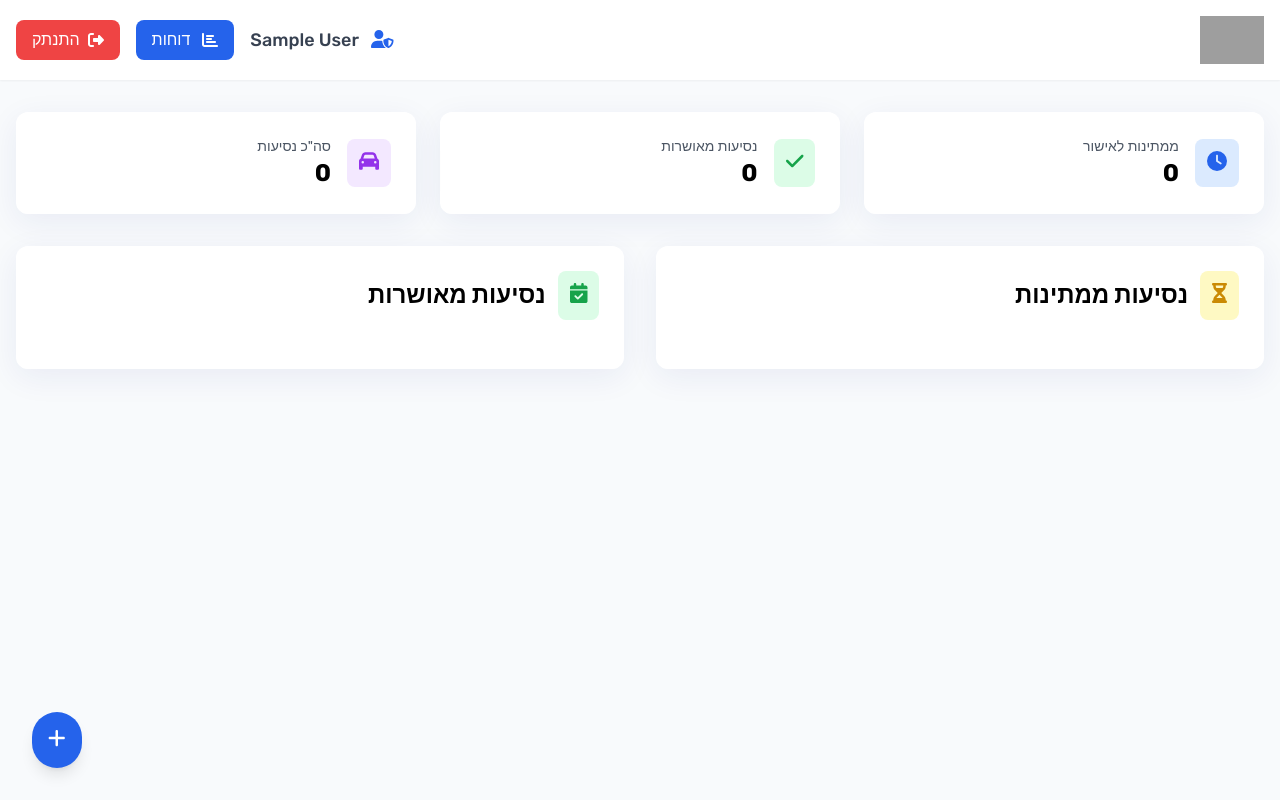
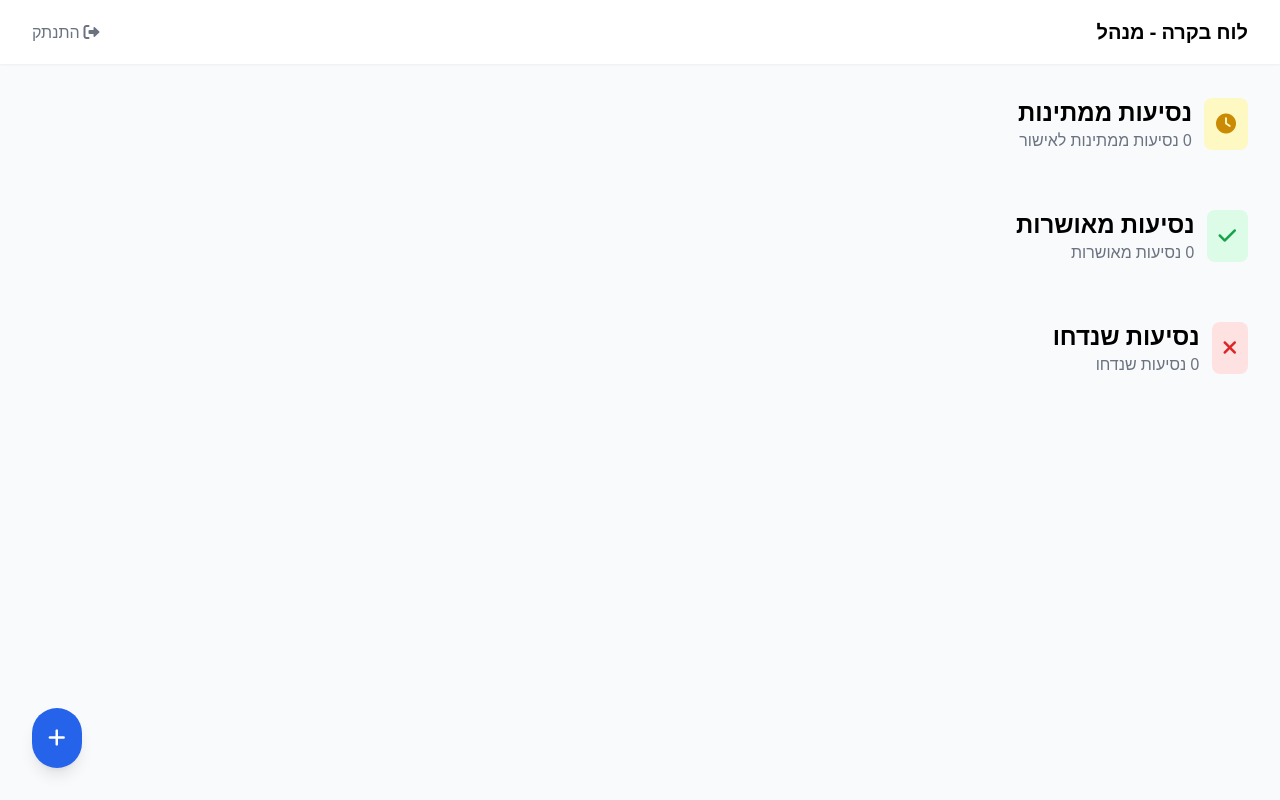
Before and after one commit to naorbarzion/haluza, a Flask app: page /admin/dashboard in a window 1280 px wide. Run offline with Flask 3, Linux system fonts and the light colour scheme; the visitor is signed in with stand-in values (Sample User, id 1); data that the repository does not hold is empty; some libraries are stand-ins or nearby versions; grey boxes are pictures that could not be loaded.

Commit message:
Update admin_dashboard.html

```diff
--- a/templates/admin_dashboard.html
+++ b/templates/admin_dashboard.html
@@ -2,164 +2,80 @@
 <html lang="he" dir="rtl">
 <head>
     <meta charset="UTF-8">
-    <meta name="viewport" content="width=device-width, initial-scale=1">
-    <title>ניהול נסיעות - Tracer</title>
+    <meta name="viewport" content="width=device-width, initial-scale=1.0">
+    <title>לוח בקרה - מנהל</title>
     <script src="https://cdn.tailwindcss.com"></script>
-    <script src="https://cdnjs.cloudflare.com/ajax/libs/font-awesome/6.5.1/js/all.min.js"></script>
-    <link href="https://fonts.googleapis.com/css2?family=Rubik:wght@300;400;500;600;700&display=swap" rel="stylesheet">
-    <style>
-        body {
-            font-family: 'Rubik', sans-serif;
-            background-color: #f8fafc;
-        }
-
-        .glass-card {
-            background: rgba(255, 255, 255, 0.95);
-            backdrop-filter: blur(10px);
-            -webkit-backdrop-filter: blur(10px);
-            border: 1px solid rgba(255, 255, 255, 0.18);
-            box-shadow: 0 8px 32px 0 rgba(31, 38, 135, 0.07);
-        }
-
-        .trip-card {
-            transition: all 0.3s ease;
-        }
-
-        .trip-card:hover {
-            transform: translateY(-2px);
-        }
-
-        @keyframes slideIn {
-            from {
-                opacity: 0;
-                transform: translateY(20px);
-            }
-            to {
-                opacity: 1;
-                transform: translateY(0);
-            }
-        }
-
-        .slide-in {
-            animation: slideIn 0.5s ease-out forwards;
-        }
-
-        .modal-overlay {
-            background: rgba(0, 0, 0, 0.5);
-            backdrop-filter: blur(4px);
-            -webkit-backdrop-filter: blur(4px);
-        }
-
-        .date-picker {
-            border: 1px solid #e2e8f0;
-            border-radius: 0.5rem;
-            padding: 0.5rem;
-            width: 100%;
-        }
-
-        .date-picker:focus {
-            outline: none;
-            border-color: #3b82f6;
-            box-shadow: 0 0 0 2px rgba(59, 130, 246, 0.1);
-        }
-    </style>
+    <link rel="stylesheet" href="https://cdnjs.cloudflare.com/ajax/libs/font-awesome/6.0.0/css/all.min.css">
 </head>
-<body>
-<!-- Header -->
-<header class="bg-white shadow-sm">
-    <div class="max-w-7xl mx-auto px-4 py-4">
-        <div class="flex justify-between items-center">
-            <img src="https://tracer.co.il/wp-content/uploads/elementor/thumbs/Logo-H-p8d906f0bmrgobnn9uwquzibery89mtbvr1plpc910.png"
-                 alt="Tracer Logo"
-                 class="h-12">
-
-            <div class="flex items-center gap-4">
-                <div class="text-lg font-medium text-gray-700">
-                    <i class="fas fa-user-shield text-blue-600 ml-2"></i>
-                    <span>{{ full_name }}</span>
+<body class="bg-gray-50">
+    <nav class="bg-white shadow-sm">
+        <div class="max-w-7xl mx-auto px-4 sm:px-6 lg:px-8">
+            <div class="flex justify-between h-16">
+                <div class="flex items-center">
+                    <h1 class="text-xl font-bold">לוח בקרה - מנהל</h1>
                 </div>
-                <!-- כפתור דוחות -->
-                <a href="{{ url_for('reports') }}"
-                   class="bg-blue-600 text-white px-4 py-2 rounded-lg hover:bg-blue-700 transition-colors flex items-center gap-2">
-                    <i class="fas fa-chart-bar ml-1"></i>
-                    דוחות
-                </a>
-                <a href="{{ url_for('logout') }}"
-                   class="bg-red-500 text-white px-4 py-2 rounded-lg hover:bg-red-600 transition-colors flex items-center gap-2">
-                    <i class="fas fa-sign-out-alt"></i>
-                    התנתק
-                </a>
-            </div>
-        </div>
-    </div>
-</header>
-
-    <!-- Main Content -->
-    <main class="max-w-7xl mx-auto px-4 py-8">
-        <!-- Stats Overview -->
-        <div class="grid grid-cols-1 md:grid-cols-3 gap-6 mb-8">
-            <div class="glass-card rounded-xl p-6">
                 <div class="flex items-center gap-4">
-                    <div class="bg-blue-100 p-3 rounded-lg">
-                        <i class="fas fa-clock text-blue-600 text-xl"></i>
-                    </div>
-                    <div>
-                        <h3 class="text-sm text-gray-600">ממתינות לאישור</h3>
-                        <p class="text-2xl font-bold" id="pendingCount">0</p>
-                    </div>
-                </div>
-            </div>
-
-            <div class="glass-card rounded-xl p-6">
-                <div class="flex items-center gap-4">
-                    <div class="bg-green-100 p-3 rounded-lg">
-                        <i class="fas fa-check text-green-600 text-xl"></i>
-                    </div>
-                    <div>
-                        <h3 class="text-sm text-gray-600">נסיעות מאושרות</h3>
-                        <p class="text-2xl font-bold" id="approvedCount">0</p>
-                    </div>
-                </div>
-            </div>
-
-            <div class="glass-card rounded-xl p-6">
-                <div class="flex items-center gap-4">
-                    <div class="bg-purple-100 p-3 rounded-lg">
-                        <i class="fas fa-car text-purple-600 text-xl"></i>
-                    </div>
-                    <div>
-                        <h3 class="text-sm text-gray-600">סה"כ נסיעות</h3>
-                        <p class="text-2xl font-bold" id="totalCount">0</p>
-                    </div>
+                    <a href="/logout" class="text-gray-500 hover:text-gray-700">
+                        <i class="fas fa-sign-out-alt ml-1"></i>התנתק
+                    </a>
                 </div>
             </div>
         </div>
+    </nav>
 
-        <!-- Pending and Approved Trips -->
-        <div class="grid grid-cols-1 lg:grid-cols-2 gap-8">
-            <!-- Pending Trips -->
-            <div class="glass-card rounded-xl p-6">
+    <main class="max-w-7xl mx-auto px-4 sm:px-6 lg:px-8 py-8">
+        <div class="grid grid-cols-1 gap-8">
+            <!-- נסיעות ממתינות -->
+            <div>
                 <div class="flex items-center gap-3 mb-6">
                     <div class="bg-yellow-100 p-3 rounded-lg">
-                        <i class="fas fa-hourglass-half text-yellow-600 text-xl"></i>
+                        <i class="fas fa-clock text-yellow-600 text-xl"></i>
                     </div>
-                    <h2 class="text-2xl font-bold">נסיעות ממתינות</h2>
+                    <div>
+                        <h2 class="text-2xl font-bold">נסיעות ממתינות</h2>
+                        <p class="text-gray-500">
+                            <span id="pendingCount">0</span> נסיעות ממתינות לאישור
+                        </p>
+                    </div>
                 </div>
                 <div id="pendingTrips" class="space-y-4">
                     <!-- Pending trips will be loaded here -->
                 </div>
             </div>
 
-            <!-- Approved Trips -->
-            <div class="glass-card rounded-xl p-6">
+            <!-- נסיעות מאושרות -->
+            <div>
                 <div class="flex items-center gap-3 mb-6">
                     <div class="bg-green-100 p-3 rounded-lg">
-                        <i class="fas fa-calendar-check text-green-600 text-xl"></i>
+                        <i class="fas fa-check text-green-600 text-xl"></i>
                     </div>
-                    <h2 class="text-2xl font-bold">נסיעות מאושרות</h2>
+                    <div>
+                        <h2 class="text-2xl font-bold">נסיעות מאושרות</h2>
+                        <p class="text-gray-500">
+                            <span id="approvedCount">0</span> נסיעות מאושרות
+                        </p>
+                    </div>
                 </div>
                 <div id="approvedTrips" class="space-y-4">
                     <!-- Approved trips will be loaded here -->
+                </div>
+            </div>
+
+            <!-- נסיעות שנדחו -->
+            <div>
+                <div class="flex items-center gap-3 mb-6">
+                    <div class="bg-red-100 p-3 rounded-lg">
+                        <i class="fas fa-times text-red-600 text-xl"></i>
+                    </div>
+                    <div>
+                        <h2 class="text-2xl font-bold">נסיעות שנדחו</h2>
+                        <p class="text-gray-500">
+                            <span id="rejectedCount">0</span> נסיעות שנדחו
+                        </p>
+                    </div>
+                </div>
+                <div id="rejectedTrips" class="space-y-4">
+                    <!-- Rejected trips will be loaded here -->
                 </div>
             </div>
         </div>
```
